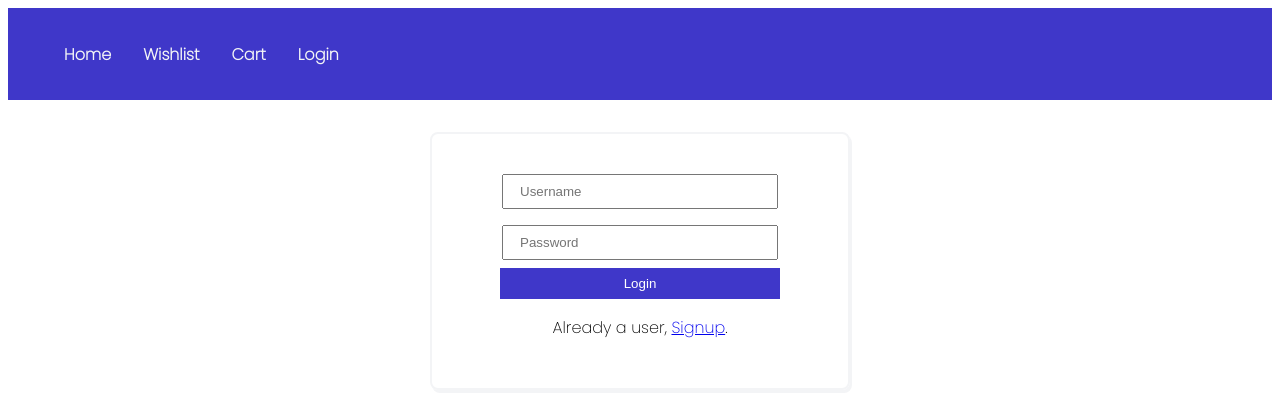
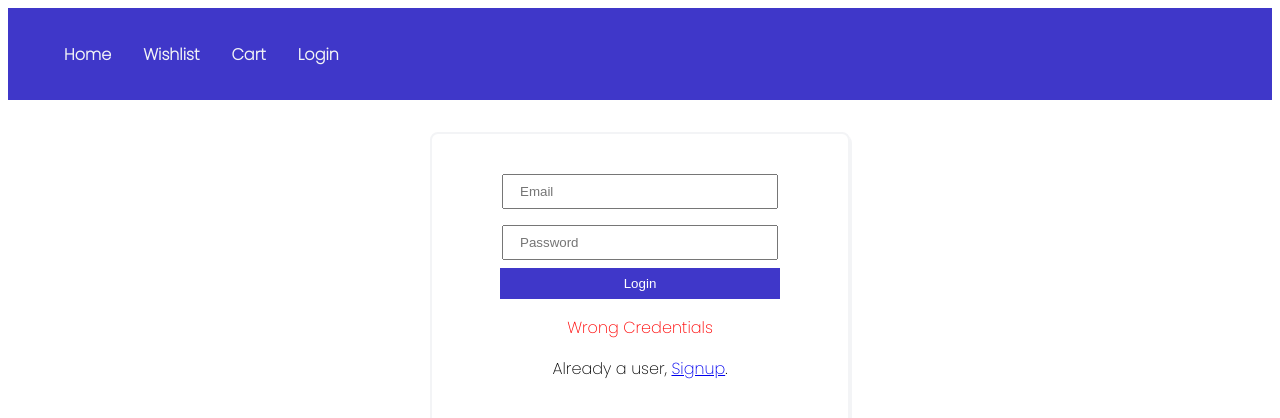
Before and after one commit to priyanshu769/agate-2.0, a React (Create React App) app: page /login in a window 1280 px wide. Both pictures are taken after a click on the button "Login". Shown: the top 418 px of the page. Built offline with nearby package versions, Linux system fonts and the light colour scheme; no server answers.

Commit message:
Feat: User Auth

```diff
--- a/src/App.js
+++ b/src/App.js
@@ -1,18 +1,19 @@
 import './App.css'
 import { ProductsPage, Cart, Wishlist, Login, Signup } from './Pages'
 import { Routes, Route, Link } from 'react-router-dom'
+import { PrivateRoute, ReversePrivateRoute } from './Utils'
 
 function App() {
   return (
     <div className="App">
       <nav className="navbar">
         <ul>
-          <li className='navBullet'>
+          <li className="navBullet">
             <Link className="navLink" activeclassname="selectedNavPill" to="/">
               Home
             </Link>
           </li>
-          <li className='navBullet'>
+          <li className="navBullet">
             <Link
               className="navLink"
               activeclassname="selectedNavPill"
@@ -21,7 +22,7 @@ function App() {
               Wishlist
             </Link>
           </li>
-          <li className='navBullet'>
+          <li className="navBullet">
             <Link
               className="navLink"
               activeclassname="selectedNavPill"
@@ -30,7 +31,7 @@ function App() {
               Cart
             </Link>
           </li>
-          <li className='navBullet'>
+          <li className="navBullet">
             <Link
               className="navLink"
               activeclassname="selectedNavPill"
@@ -42,20 +43,18 @@ function App() {
         </ul>
       </nav>
       <Routes>
-        <Route path="/" element={<ProductsPage />}>
-          Home
+        <Route exact path="/" element={<ProductsPage />} />
+        <Route exact path="/wishlist" element={<PrivateRoute />}>
+          <Route exact path="/wishlist" element={<Wishlist />} />
         </Route>
-        <Route path="/wishlist" element={<Wishlist />}>
-          Wishlist
+        <Route exact path="/cart" element={<PrivateRoute />}>
+          <Route exact path="/cart" element={<Cart />} />
         </Route>
-        <Route path="/cart" element={<Cart />}>
-          Cart
+        <Route exact path="/login" element={<ReversePrivateRoute />}>
+          <Route exact path="/login" element={<Login />} />
         </Route>
-        <Route path="/login" element={<Login />}>
-          Login
-        </Route>
-        <Route path="/signup" element={<Signup />}>
-          Signup
+        <Route exact path="/signup" element={<ReversePrivateRoute />}>
+          <Route exact path="/signup" element={<Signup />} />
         </Route>
       </Routes>
     </div>
--- /dev/null
+++ b/src/Context/AuthContext.js
@@ -0,0 +1,15 @@
+import { createContext, useContext, useReducer } from 'react'
+import { InitialAuth, AuthReducer } from '../Utils'
+
+const Auth = createContext()
+
+export const AuthProvider = ({ children }) => {
+  const [auth, authDispatch] = useReducer(AuthReducer, InitialAuth)
+  return (
+    <Auth.Provider value={{ auth, authDispatch }}>{children}</Auth.Provider>
+  )
+}
+
+export const useAuth = () => {
+  return useContext(Auth)
+}
--- a/src/Pages/LoginSignup/Login.jsx
+++ b/src/Pages/LoginSignup/Login.jsx
@@ -1,14 +1,59 @@
-import React from 'react'
+import React, { useState } from 'react'
 import './LoginSignup.css'
 import { Link } from 'react-router-dom'
+import { loginHandler } from '../../Utils'
+import { useAuth } from '../../Context/AuthContext'
+import {useNavigate} from 'react-router'
 
 export const Login = () => {
+  const { auth, authDispatch } = useAuth()
+  const [email, setEmail] = useState(null)
+  const [password, setPassword] = useState(null)
+  const [wrongCredentials, setWrongCredentials] = useState(false)
+  const navigate = useNavigate()
+  console.log(auth)
+  console.log(wrongCredentials)
+
+  const loggingIn = () => {
+    loginHandler(
+      auth.loggedInToken,
+      email,
+      password,
+      authDispatch,
+      setWrongCredentials,
+      navigate
+    )
+  }
+
   return (
-    <div className='loginSignupBox'>
-      <input className='inputBox' placeholder='Username' type='text' />
-      <input className='inputBox' placeholder='Password' type='password' />
-      <button className='loginSignupBtn'>Login</button>
-      <p>Already a user, <Link to='/signup'>Signup</Link>.</p>
+    <div className="loginSignupBox">
+      <input
+        className="inputBox"
+        placeholder="Email"
+        type="text"
+        onChange={(e) => setEmail(e.target.value)}
+      />
+      <input
+        className="inputBox"
+        placeholder="Password"
+        type="password"
+        onChange={(e) => setPassword(e.target.value)}
+      />
+      <button className="loginSignupBtn" onClick={() => loggingIn()}>
+        Login
+      </button>
+      <p
+        style={
+          wrongCredentials
+            ? { display: 'block', color: 'red' }
+            : { display: 'none' }
+        }
+      >
+        Wrong Credentials
+      </p>
+      <p>
+        Already a user, <Link to="/signup">Signup</Link>.
+      </p>
     </div>
   )
 }
--- /dev/null
+++ b/src/Utils/AuthReducer.js
@@ -0,0 +1,17 @@
+export const InitialAuth = {
+    user: null,
+    loggedInToken: null
+}
+
+export const AuthReducer = (state, action) => {
+    console.log('auth dispatch triggered')
+    switch (action.TYPE) {
+        case 'set_user':
+            return {...state, user: action.PAYLOAD}
+        case 'set_loggedInToken':
+            return {...state, loggedInToken: action.PAYLOAD}
+            default:
+                break
+    }
+    return {state}
+}
--- /dev/null
+++ b/src/Utils/PrivateRoute.jsx
@@ -0,0 +1,11 @@
+import { Navigate, Outlet } from 'react-router-dom'
+import { useAuth } from '../Context/AuthContext'
+
+export const PrivateRoute = () => {
+  const {auth} = useAuth()
+  return auth.loggedInToken ? (
+    <Outlet />
+  ) : (
+    <Navigate to="/login" />
+  )
+}
--- /dev/null
+++ b/src/Utils/ReversePrivateRoute.jsx
@@ -0,0 +1,11 @@
+import { Navigate, Outlet } from 'react-router-dom'
+import { useAuth } from '../Context/AuthContext'
+
+export const ReversePrivateRoute = () => {
+  const {auth} = useAuth()
+  return !auth.loggedInToken ? (
+    <Outlet />
+  ) : (
+    <Navigate to='/' />
+  )
+}
--- /dev/null
+++ b/src/Utils/Utility.js
@@ -0,0 +1,19 @@
+import axios from 'axios'
+
+export const loginHandler = async (loggedInToken, email, password, dispatch, setWrongCredentials, navigate) => {
+    if (!loggedInToken) {
+        try{
+            const loginResponse = await axios.post('https://api-agate.herokuapp.com/login', {email: email, password: password})
+            console.log(loginResponse)
+            if (loginResponse.data.success) {
+                console.log('function working')
+                dispatch({TYPE: 'set_user', PAYLOAD: loginResponse.data.user})
+                dispatch({TYPE: 'set_loggedInToken', PAYLOAD: loginResponse.data.token})
+                navigate('/')
+            }
+        } catch (error) {
+            console.log('Login Failed!')
+            setWrongCredentials(true)
+        }
+    }
+}
--- /dev/null
+++ b/src/Utils/index.js
@@ -0,0 +1,4 @@
+export {InitialAuth, AuthReducer} from './AuthReducer'
+export {loginHandler} from './Utility'
+export {PrivateRoute} from './PrivateRoute.jsx'
+export {ReversePrivateRoute} from './ReversePrivateRoute.jsx'
--- a/src/index.js
+++ b/src/index.js
@@ -2,12 +2,15 @@ import React from 'react'
 import ReactDOM from 'react-dom'
 import App from './App'
 import { BrowserRouter as Router } from 'react-router-dom'
+import { AuthProvider } from './Context/AuthContext'
 
 ReactDOM.render(
   <React.StrictMode>
-    <Router>
-      <App />
-    </Router>
+    <AuthProvider>
+      <Router>
+        <App />
+      </Router>
+    </AuthProvider>
   </React.StrictMode>,
   document.getElementById('root'),
 )
```
